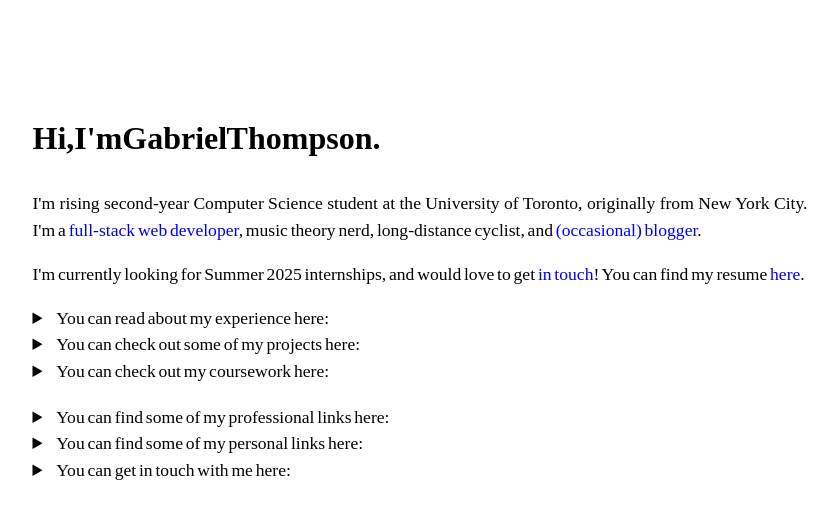
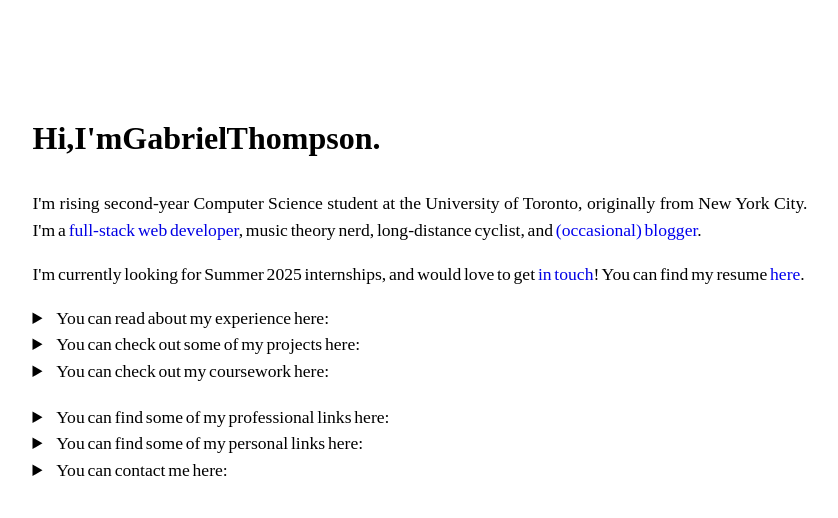
Before and after one commit to sonofthomp/personal-website, a Next.js app: page / in a window 1280 px wide. Shown: the top 518 px of the page, without its empty margins (220-1058 px from the left). Built offline with nearby package versions, Linux system fonts and the light colour scheme; a web font is replaced by a local one.

Commit message:
Fixed threads link, changed contact section phrasing

```diff
--- a/pages/index.js
+++ b/pages/index.js
@@ -252,7 +252,9 @@ export default function Home() {
               </summary>
               <ul>
                 <li>
-                  <a href="https://www.gabe.biz/blog">Threads</a>
+                  <a href="https://www.threads.net/@thabriel.ghompson">
+                    Threads
+                  </a>
                 </li>
                 <li>
                   <a href="https://www.last.fm/user/sonofthomp">Last.fm</a>
@@ -282,7 +284,7 @@ export default function Home() {
             >
               <summary>
                 <span className={highlightContact ? "highlight" : ""}>
-                  You can get in touch with me here:
+                  You can contact me here:
                 </span>
               </summary>
               <ul>
```
